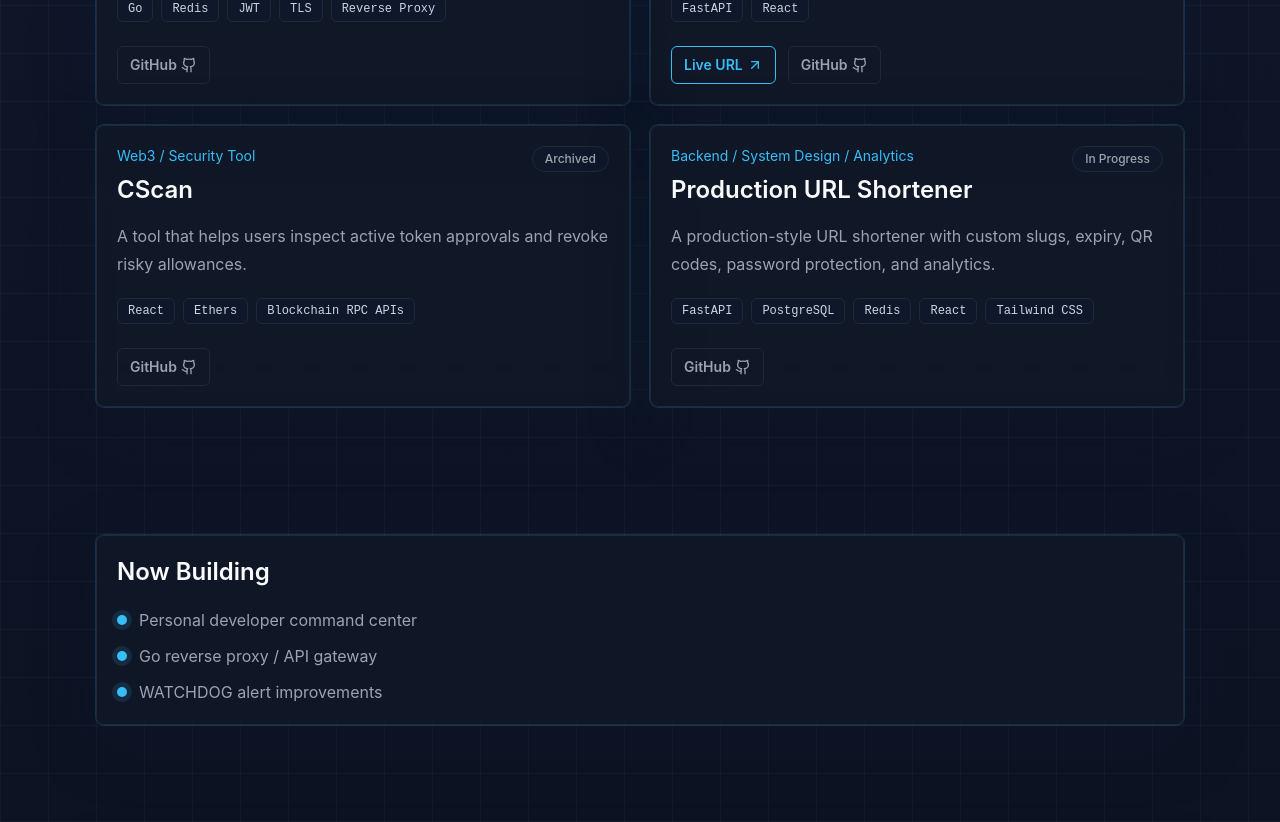
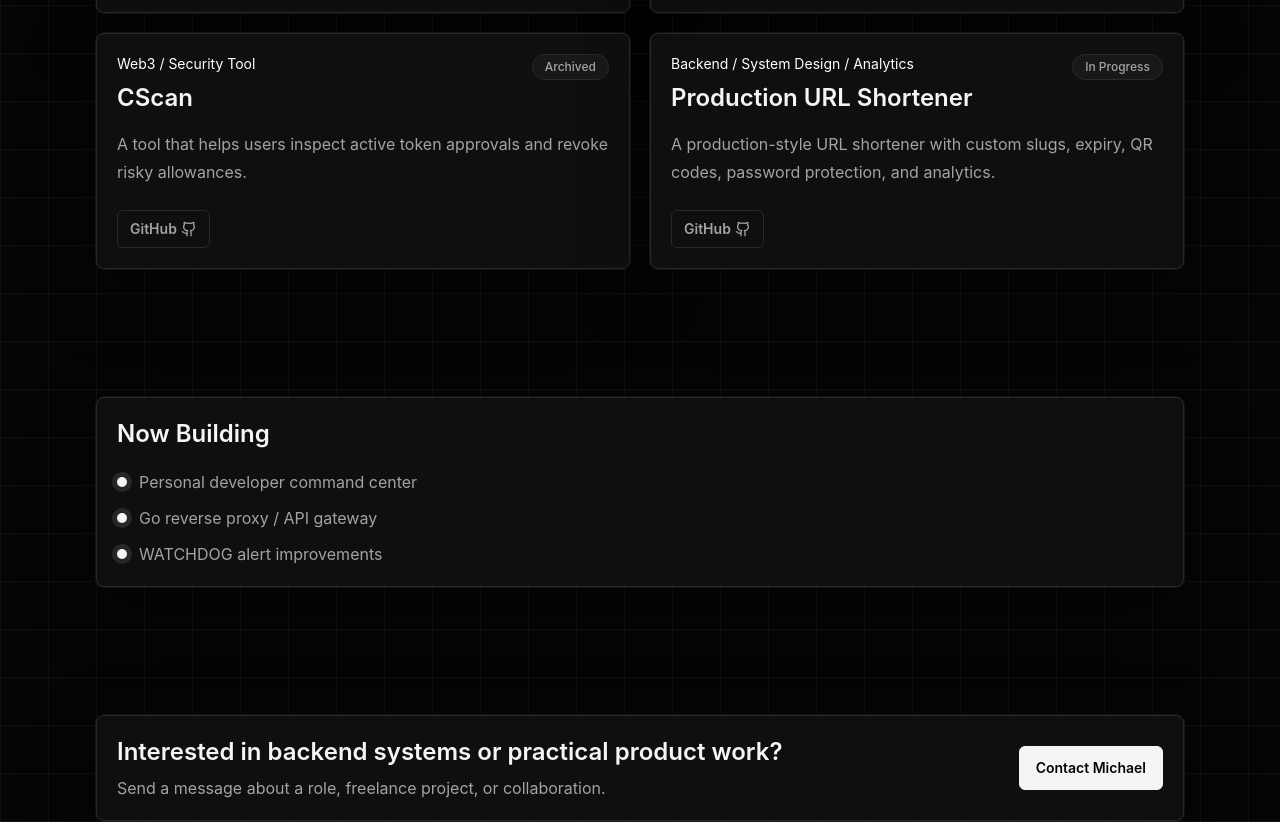
Before and after one commit to mikky00B/port, a Next.js app: page / in a window 1280 px wide. Shown: the part 1500-2322 px from the top of the page. Built offline with nearby package versions, Linux system fonts and the light colour scheme.

Commit message:
Update portfolio monochrome design

```diff
--- a/src/app/globals.css
+++ b/src/app/globals.css
@@ -16,9 +16,7 @@ html {
 
 body {
   margin: 0;
-  background:
-    radial-gradient(circle at top left, rgba(56, 189, 248, 0.12), transparent 34rem),
-    linear-gradient(180deg, #0b1120 0%, #0f172a 48%, #0b1120 100%);
+  background: #050505;
   color: #f9fafb;
 }
 
@@ -28,13 +26,14 @@ a {
 }
 
 ::selection {
-  background: rgba(56, 189, 248, 0.3);
+  background: rgba(255, 255, 255, 0.24);
+  color: #050505;
 }
 
 .dashboard-grid {
   background-image:
-    linear-gradient(rgba(148, 163, 184, 0.06) 1px, transparent 1px),
-    linear-gradient(90deg, rgba(148, 163, 184, 0.06) 1px, transparent 1px);
+    linear-gradient(rgba(255, 255, 255, 0.045) 1px, transparent 1px),
+    linear-gradient(90deg, rgba(255, 255, 255, 0.045) 1px, transparent 1px);
   background-size: 48px 48px;
 }
 
@@ -67,5 +66,5 @@ a {
 }
 
 .prose-dev pre {
-  @apply mt-5 overflow-x-auto rounded-lg border border-line bg-[#020617] p-5 font-mono text-sm text-slate-200;
+  @apply mt-5 overflow-x-auto rounded-lg border border-line bg-black p-5 font-mono text-sm text-neutral-200;
 }
--- a/src/app/now/page.tsx
+++ b/src/app/now/page.tsx
@@ -28,7 +28,7 @@ export default function NowPage() {
             <div className="mt-6 space-y-3">
               {section.items.map((item) => (
                 <div key={item} className="flex items-start gap-3 text-sm leading-6 text-muted">
-                  <span className="mt-2"><StatusDot tone="cyan" /></span>
+                  <span className="mt-2"><StatusDot /></span>
                   {item}
                 </div>
               ))}
--- a/src/app/page.tsx
+++ b/src/app/page.tsx
@@ -17,7 +17,7 @@ export default function HomePage() {
       <Container>
         <section className="flex min-h-[calc(100vh-4rem)] items-center py-16">
           <div>
-            <Badge className="border-success/30 bg-success/10 text-success">currently Open to job opportunities</Badge>
+            <Badge className="border-text bg-text text-background">currently Open to job opportunities</Badge>
             <h1 className="mt-6 font-heading text-5xl font-semibold tracking-tight text-text sm:text-6xl">
               Michael Abulude
             </h1>
@@ -51,7 +51,7 @@ export default function HomePage() {
             <div className="mt-5 space-y-3">
               {nowBuilding.map((item) => (
                 <div key={item} className="flex items-center gap-3 text-muted">
-                  <StatusDot tone="cyan" />
+                  <StatusDot />
                   {item}
                 </div>
               ))}
--- a/src/app/projects/[slug]/page.tsx
+++ b/src/app/projects/[slug]/page.tsx
@@ -6,7 +6,6 @@ import { Button } from "@/components/ui/Button";
 import { Card } from "@/components/ui/Card";
 import { Container } from "@/components/ui/Container";
 import { SectionHeader } from "@/components/ui/SectionHeader";
-import { TechBadge } from "@/components/ui/TechBadge";
 import { getProject, projects } from "@/data/projects";
 
 export function generateStaticParams() {
@@ -76,14 +75,6 @@ export default async function ProjectCaseStudyPage({ params }: ProjectRouteProps
               The project turns the core problem into clear services, explicit data flows, and a dashboard that makes operational state easy to inspect.
             </p>
           </section>
-          <section>
-            <SectionHeader eyebrow="Stack" title="Tools used." />
-            <div className="mt-5 flex flex-wrap gap-2">
-              {project.stack.map((tech) => (
-                <TechBadge key={tech}>{tech}</TechBadge>
-              ))}
-            </div>
-          </section>
         </div>
         <section>
           <SectionHeader eyebrow="Architecture" title="System flow." />
@@ -114,7 +105,7 @@ export default async function ProjectCaseStudyPage({ params }: ProjectRouteProps
 
       <Card className="mt-16">
         <h2 className="font-heading text-xl font-semibold text-text">Screenshots / UI Mockup</h2>
-        <div className="mt-5 rounded-lg border border-line bg-[#020617] p-5">
+        <div className="mt-5 rounded-lg border border-line bg-black p-5">
           <div className="grid gap-3 sm:grid-cols-3">
             {["Overview", "Metrics", "Incidents"].map((panel) => (
               <div key={panel} className="min-h-28 rounded-md border border-line bg-panel2 p-4">
--- a/src/components/command-palette/CommandPalette.tsx
+++ b/src/components/command-palette/CommandPalette.tsx
@@ -68,7 +68,7 @@ export function CommandPalette() {
   }
 
   return (
-    <div className="fixed inset-0 z-50 bg-slate-950/70 p-4 backdrop-blur" role="dialog" aria-modal="true" aria-label="Command palette">
+    <div className="fixed inset-0 z-50 bg-black/72 p-4 backdrop-blur" role="dialog" aria-modal="true" aria-label="Command palette">
       <div className="mx-auto mt-24 max-w-2xl overflow-hidden rounded-lg border border-line bg-panel shadow-glow">
         <div className="flex items-center gap-3 border-b border-line px-4 py-3">
           <Search className="h-5 w-5 text-dim" />
--- a/src/components/projects/ProjectCard.tsx
+++ b/src/components/projects/ProjectCard.tsx
@@ -3,7 +3,6 @@ import { ArrowUpRight, Github } from "lucide-react";
 import { Project } from "@/data/projects";
 import { Badge } from "@/components/ui/Badge";
 import { Card } from "@/components/ui/Card";
-import { TechBadge } from "@/components/ui/TechBadge";
 
 export function ProjectCard({ project }: { project: Project }) {
   return (
@@ -16,11 +15,6 @@ export function ProjectCard({ project }: { project: Project }) {
         <Badge>{project.status}</Badge>
       </div>
       <p className="mt-4 flex-1 leading-7 text-muted">{project.description}</p>
-      <div className="mt-5 flex flex-wrap gap-2">
-        {project.stack.slice(0, 5).map((tech) => (
-          <TechBadge key={tech}>{tech}</TechBadge>
-        ))}
-      </div>
       <div className="mt-6 flex flex-wrap gap-3">
         {project.liveUrl ? (
           <Link
--- a/src/components/ui/Button.tsx
+++ b/src/components/ui/Button.tsx
@@ -9,8 +9,8 @@ type ButtonProps = {
 };
 
 const variants = {
-  primary: "border-accent bg-accent text-slate-950 hover:bg-sky-300",
-  secondary: "border-line bg-panel text-text hover:border-accent hover:text-accent",
+  primary: "border-text bg-text text-background hover:bg-neutral-200",
+  secondary: "border-line bg-panel text-text hover:border-text hover:bg-panel2",
   ghost: "border-transparent bg-transparent text-muted hover:text-text"
 };
 
--- a/src/components/ui/Card.tsx
+++ b/src/components/ui/Card.tsx
@@ -2,7 +2,7 @@ import { cn } from "@/lib/utils";
 
 export function Card({ className, children }: { className?: string; children: React.ReactNode }) {
   return (
-    <div className={cn("rounded-lg border border-line bg-panel/85 p-5 shadow-glow backdrop-blur", className)}>
+    <div className={cn("rounded-lg border border-line bg-panel/90 p-5 shadow-glow backdrop-blur", className)}>
       {children}
     </div>
   );
--- a/src/components/ui/StatusDot.tsx
+++ b/src/components/ui/StatusDot.tsx
@@ -1,10 +1,9 @@
 import { cn } from "@/lib/utils";
 
 const tones = {
-  green: "bg-success shadow-[0_0_0_5px_rgba(34,197,94,0.12)]",
-  cyan: "bg-accent shadow-[0_0_0_5px_rgba(56,189,248,0.12)]",
-  gray: "bg-dim shadow-[0_0_0_5px_rgba(107,114,128,0.12)]",
-  amber: "bg-warning shadow-[0_0_0_5px_rgba(245,158,11,0.12)]"
+  green: "bg-text shadow-[0_0_0_5px_rgba(255,255,255,0.10)]",
+  gray: "bg-dim shadow-[0_0_0_5px_rgba(255,255,255,0.08)]",
+  amber: "bg-muted shadow-[0_0_0_5px_rgba(255,255,255,0.10)]"
 };
 
 export function StatusDot({ tone = "green" }: { tone?: keyof typeof tones }) {
--- a/src/components/ui/TechBadge.tsx
+++ b/src/components/ui/TechBadge.tsx
@@ -1,6 +1,6 @@
 export function TechBadge({ children }: { children: React.ReactNode }) {
   return (
-    <span className="rounded-md border border-line bg-panel2 px-2.5 py-1 font-mono text-xs text-slate-300">
+    <span className="rounded-md border border-line bg-panel2 px-2.5 py-1 font-mono text-xs text-neutral-300">
       {children}
     </span>
   );
--- a/tailwind.config.ts
+++ b/tailwind.config.ts
@@ -5,17 +5,17 @@ const config: Config = {
   theme: {
     extend: {
       colors: {
-        background: "#0B1120",
-        panel: "#111827",
-        panel2: "#0F172A",
-        line: "#1F2937",
-        text: "#F9FAFB",
-        muted: "#9CA3AF",
-        dim: "#6B7280",
-        accent: "#38BDF8",
-        success: "#22C55E",
-        warning: "#F59E0B",
-        error: "#EF4444"
+        background: "#050505",
+        panel: "#111111",
+        panel2: "#181818",
+        line: "#2A2A2A",
+        text: "#F5F5F5",
+        muted: "#A3A3A3",
+        dim: "#737373",
+        accent: "#FFFFFF",
+        success: "#E5E5E5",
+        warning: "#D4D4D4",
+        error: "#F5F5F5"
       },
       fontFamily: {
         heading: ["Space Grotesk", "Inter", "ui-sans-serif", "system-ui"],
@@ -23,7 +23,7 @@ const config: Config = {
         mono: ["JetBrains Mono", "ui-monospace", "SFMono-Regular", "monospace"]
       },
       boxShadow: {
-        glow: "0 0 0 1px rgba(56, 189, 248, 0.18), 0 18px 60px rgba(15, 23, 42, 0.42)"
+        glow: "0 0 0 1px rgba(255, 255, 255, 0.06), 0 24px 70px rgba(0, 0, 0, 0.42)"
       }
     }
   },
```
